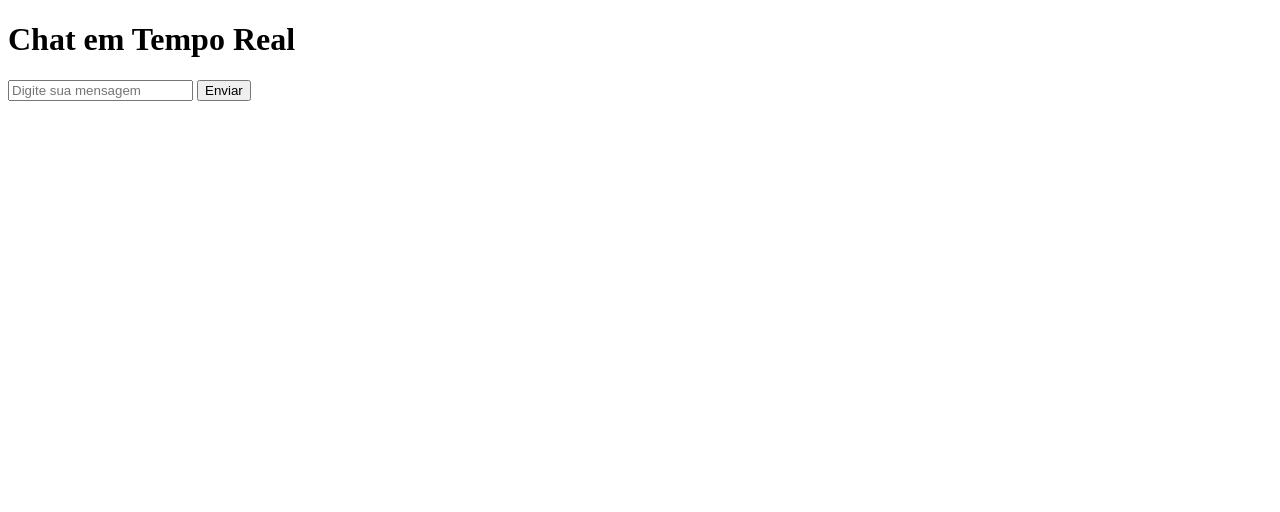
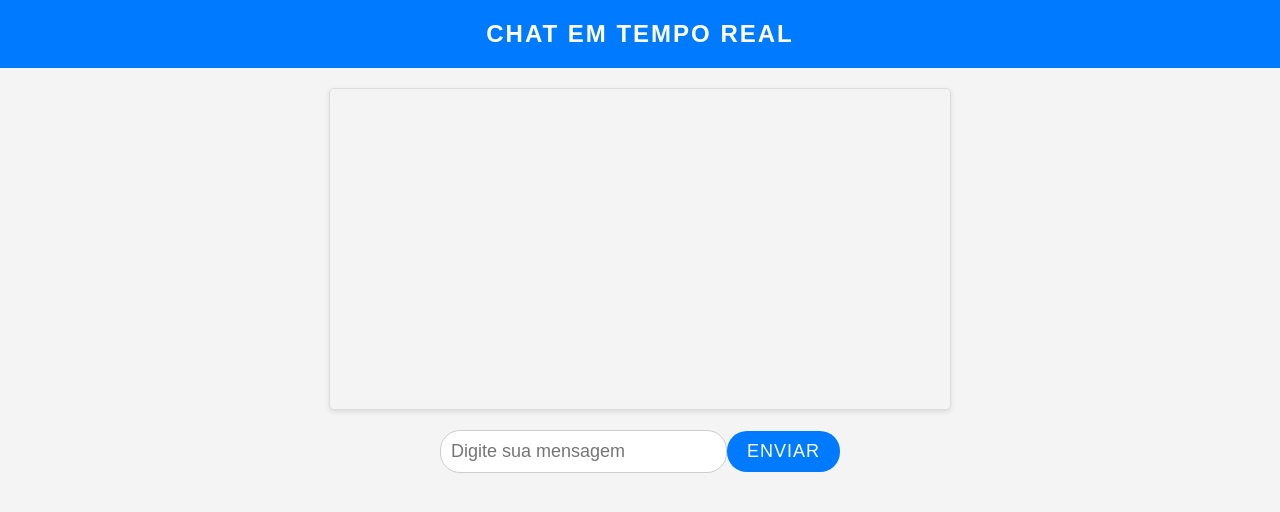
Before and after one commit to Geisianny/projeto_redes_de_computadores, a website: page projeto-chat-docker/index.html in a window 1280 px wide. Drawn offline with Linux system fonts and the light colour scheme.

Commit message:
ajustando css

```diff
--- a/projeto-chat-docker/index.html
+++ b/projeto-chat-docker/index.html
@@ -2,7 +2,7 @@
 <html>
 <head>
     <title>Chat em Tempo Real</title>
-    <link rel="icon" type="text/css" href="styles.css">
+    <link rel="stylesheet" type="text/css" href="styles.css">
    <link rel="icon" href="favicon.ico" type="image/x-icon">
 </head>
 <body>
```
